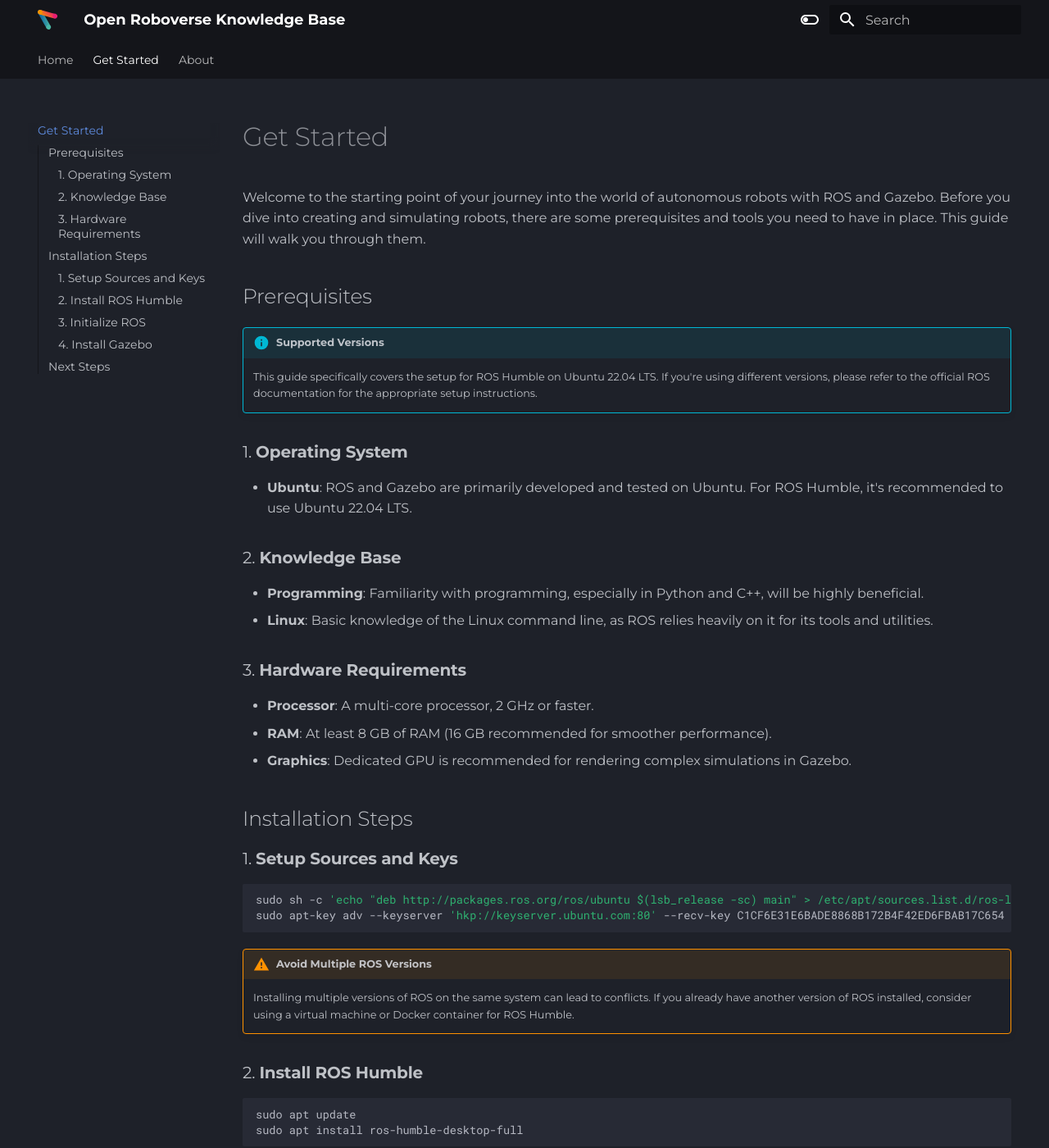
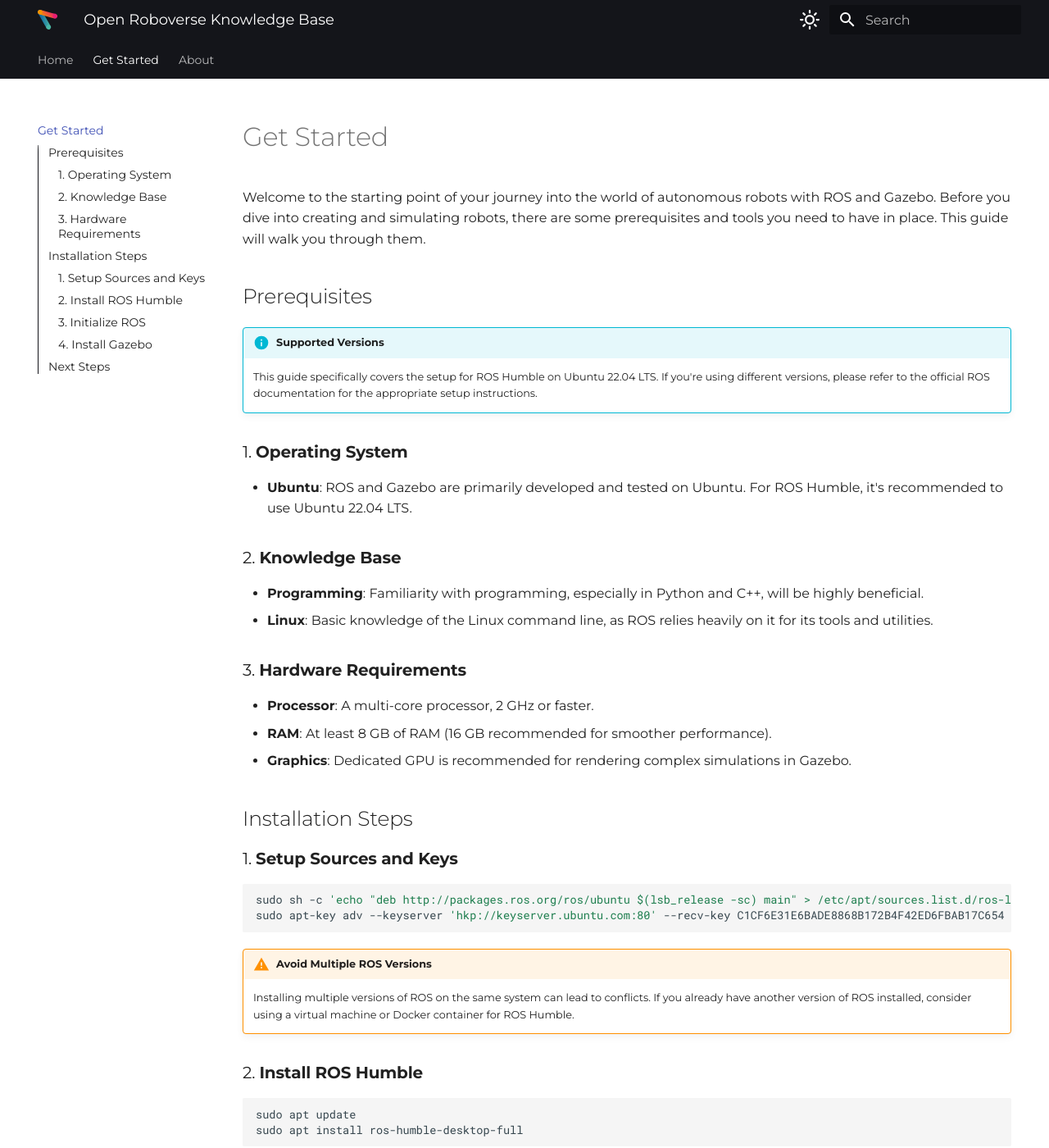
Before and after one commit to openroboticmetaverse/knowledge-base, an MkDocs documentation site: the page built from docs/get_started.md, in a window 1280 px wide and 1400 px high. Shown: the whole window at 82% size. Built offline with MkDocs 1.6.1 and Material for MkDocs 9.7.7, drawn with Linux system fonts in a browser that asks for light colours; some of the changed text lies outside the part shown.

Commit message:
improved font

```diff
--- a/docs/stylesheets/extra.css
+++ b/docs/stylesheets/extra.css
@@ -1,7 +1,8 @@
 @font-face {
     font-family: 'Montserrat';
     src: url('fonts/Montserrat-VariableFont_wght.ttf') format('truetype');
-    font-weight: 200 700;  /* This range depends on the weights included in the variable font */
+    font-weight: 100 900;
+    /* This range depends on the weights included in the variable font */
     font-style: normal;
     font-display: swap;
 }
@@ -9,7 +10,8 @@
 @font-face {
     font-family: 'Montserrat';
     src: url('fonts/Montserrat-Italic-VariableFont_wght.ttf') format('truetype');
-    font-weight: 300 700;  /* This range depends on the weights included in the variable font */
+    font-weight: 100 900;
+    /* This range depends on the weights included in the variable font */
     font-style: italic;
     font-display: swap;
 }
@@ -17,7 +19,8 @@
 @font-face {
     font-family: 'Roboto Mono';
     src: url('fonts/RobotoMono-VariableFont_wght.ttf') format('truetype');
-    font-weight: 300 700;  /* This range depends on the weights included in the variable font */
+    font-weight: 100 700;
+    /* This range depends on the weights included in the variable font */
     font-style: normal;
     font-display: swap;
 }
@@ -25,8 +28,10 @@
 :root {
     --md-text-font: "Montserrat";
     --md-code-font: "Roboto Mono";
-  }
+}
 
-.md-header-title {
-    font-weight: 100;
+/* Main title class*/
+.md-ellipsis {
+    /*font-family: "Roboto Mono";*/
+    font-weight: 400;
 }
--- a/mkdocs.yml
+++ b/mkdocs.yml
@@ -20,19 +20,21 @@
 
   palette:
     # dark mode
+    - scheme: default
+      toggle:
+        icon: octicons/sun-16
+        name: Switch to dark mode
+      primary: black
+      accent: blue grey
+
+    # light mode
     - scheme: slate
       toggle:
-        icon: material/toggle-switch-off-outline
-        name: Switch to dark mode
+        icon: octicons/moon-16
+        name: Switch to light mode
       primary: black
-      accent: deep purple
-    # light mode
-    - scheme: default
-      toggle:
-        icon: material/toggle-switch
-        name: Switch to light mode
-      primary: indigo
-      accent:  blue grey
+      accent: grey
+
 
 nav:
   - 'index.md'
```
Also changed, not shown: docs/get_started.md (+1 -1 lines).
